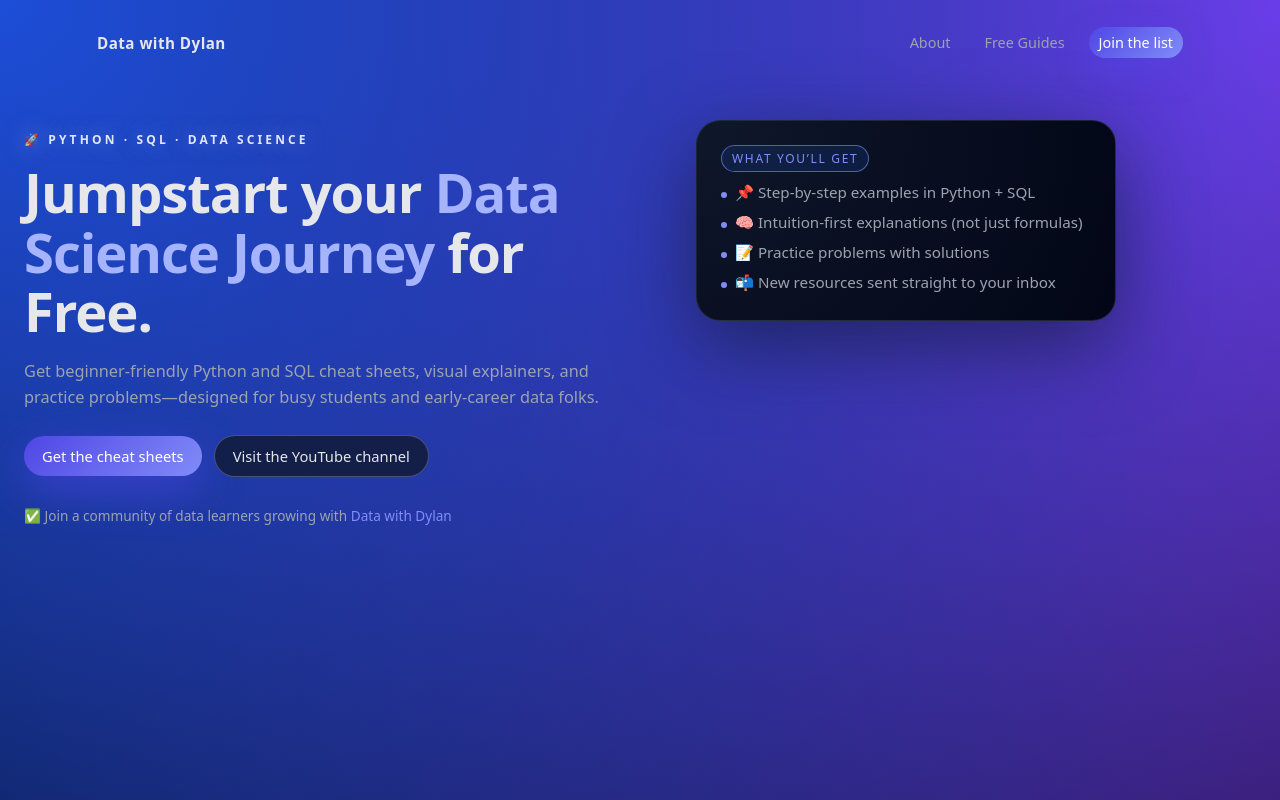
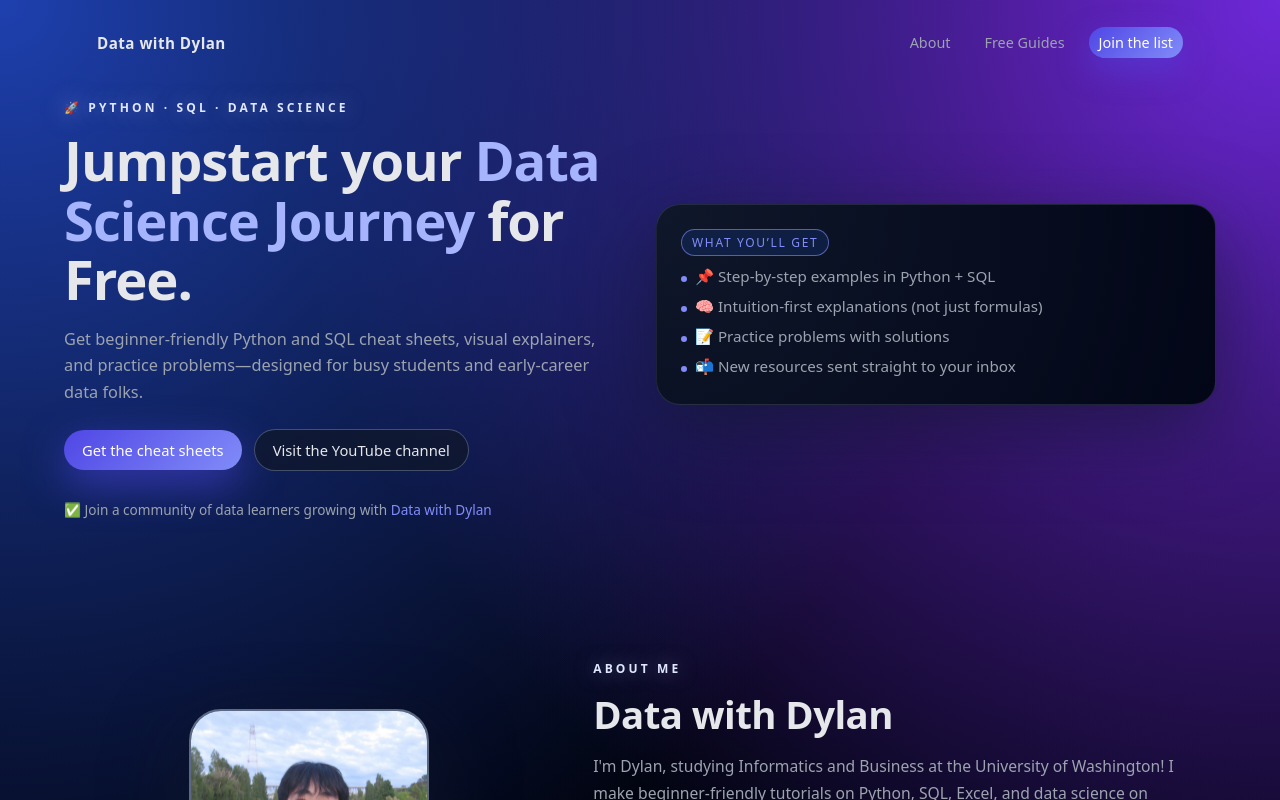
Before and after one commit to dylans0ng/data-with-dylan-landing, a React (Vite) app: page / in a window 1280 px wide. Shown: the top 800 px of the page. Built offline with nearby package versions, Linux system fonts and the light colour scheme; no server answers.

Commit message:
Fixed the zooming in and out spacing issues on desktop

```diff
--- a/src/App.css
+++ b/src/App.css
@@ -68,3 +68,39 @@
   box-shadow: 0 18px 60px rgba(15, 23, 42, 0.75);
   backdrop-filter: blur(18px);
 }
+
+/* Shared page container for major sections */
+.page-container {
+  width: 100%;
+  max-width: clamp(1200px, 92vw, 1280px);
+  margin: 0 auto;
+  padding-inline: clamp(18px, 6vw, 24px);
+  box-sizing: border-box;
+}
+
+/* Move horizontal padding responsibility from section to container while preserving vertical spacing */
+.section {
+  padding-left: 0;
+  padding-right: 0;
+}
+
+@media (min-width: 769px) {
+  .section {
+    padding-left: 0;
+    padding-right: 0;
+  }
+}
+
+/* Ensure Hero uses the shared container for layout */
+.section-hero .page-container {
+  display: grid;
+  grid-template-columns: minmax(0, 1fr);
+  gap: 32px;
+}
+
+@media (min-width: 769px) {
+  .section-hero .page-container {
+    grid-template-columns: repeat(2, minmax(0, 1fr));
+    align-items: start;
+  }
+}
--- a/src/App.tsx
+++ b/src/App.tsx
@@ -305,6 +305,7 @@ const App: React.FC = () => {
             heroRef.current = el;
           }}
         >
+          <div className="page-container">
             <div className="hero-content">
               <p className="eyebrow">🚀 Python · SQL · Data Science</p>
               <h1 className="hero-title">
@@ -358,6 +359,7 @@ const App: React.FC = () => {
                 <li>📬 New resources sent straight to your inbox</li>
               </ul>
             </div>
+          </div>
         </section>
 
         {/* ABOUT DYLAN */}
@@ -369,7 +371,8 @@ const App: React.FC = () => {
             aboutRef.current = el;
           }}
         >
-          <div className="section-inner about-grid">
+          <div className="page-container">
+            <div className="about-grid">
             <div className="about-photo-wrap">
               <img
                 src="/dylan-headshot.jpg"
@@ -396,6 +399,7 @@ const App: React.FC = () => {
               </p>
             </div>
             </div>
+          </div>
         </section>
 
         {/* GUIDES / OFFERS */}
@@ -407,7 +411,7 @@ const App: React.FC = () => {
             guidesRef.current = el;
           }}
         >
-          <div className="section-inner">
+          <div className="page-container">
             <p className="eyebrow">Free resources</p>
             <h2 className="section-title">
               Choose your starting point (or grab both)
@@ -484,7 +488,8 @@ const App: React.FC = () => {
             joinRef.current = el;
           }}
         >
-          <div className="section-inner join-inner">
+          <div className="page-container">
+            <div className="join-inner">
             <div>
               <p className="eyebrow">Join the newsletter</p>
               <h2 className="section-title">
@@ -608,6 +613,7 @@ const App: React.FC = () => {
               </p>
             </form>
             </div>
+          </div>
         </section>
       </main>
 
--- a/src/index.css
+++ b/src/index.css
@@ -16,6 +16,8 @@
   --radius-xl: 24px;
   --radius-full: 999px;
   --shadow-soft: 0 24px 80px rgba(15, 23, 42, 0.6);
+  /* Section spacing (vertical) — content-driven, not viewport-based */
+  --section-spacing: clamp(56px, 4rem, 96px);
 }
 
 *,
@@ -34,8 +36,9 @@ body {
     "Segoe UI", sans-serif;
   color: var(--text-main);
   background:
-    radial-gradient(circle at 0% 0%, #1d4ed8 0, transparent 45%),
-    radial-gradient(circle at 100% 0%, #7c3aed 0, transparent 45%),
+    /* Older, deeper indigo→violet glow */
+    radial-gradient(circle at 0% 0%, #1e40af 0, transparent 40%),
+    radial-gradient(circle at 100% 0%, #6d28d9 0, transparent 40%),
     radial-gradient(circle at 50% 120%, #0f172a 0, #020617 55%, #000 100%);
   width: 100%;
   overflow-y: auto;
@@ -95,13 +98,19 @@ body {
 
 @media (min-width: 769px) {
   .section {
-    min-height: 100svh;
-    padding: 96px 24px 80px;
+    /* Content-based spacing: avoid tying height to viewport */
+    min-height: auto;
+    padding-top: var(--section-spacing);
+    padding-bottom: var(--section-spacing);
+    /* Horizontal padding handled by .page-container */
+    padding-left: 0;
+    padding-right: 0;
   }
 
   .section-hero {
-    padding-top: 120px;
-    padding-bottom: 80px;
+    /* Slightly elevated spacing under fixed nav */
+    padding-top: calc(var(--section-spacing) + 24px);
+    padding-bottom: var(--section-spacing);
   }
 }
 
@@ -255,20 +264,17 @@ body {
 
 /* Desktop: side-by-side layout */
 @media (min-width: 769px) {
-  .section-hero {
-    flex-direction: row;
+  /* Layout handled by .page-container grid; keep text alignment */
+  .hero-content {
+    text-align: left;
     align-items: flex-start;
-  }
-
-  .hero-content {
-    flex: 1.1;
-    max-width: 640px;
-    padding-right: 24px;
+    padding-right: 0;
+    max-width: none;
   }
 
   .hero-card {
-    flex: 0.9;
-    max-width: 420px;
+    max-width: none;
+    align-self: center;
   }
 }
 
@@ -1251,3 +1257,30 @@ body {
     font-size: 0.72rem;
   }
 }
+
+/* Desktop-only: standardized vertical spacing across major sections */
+@media (min-width: 1024px) {
+  /* Base desktop section spacing */
+  .section {
+    padding-top: var(--section-spacing);
+    padding-bottom: var(--section-spacing);
+  }
+
+  /* Content-aware height for hero and about */
+  #hero.section,
+  #about.section {
+    min-height: auto;
+  }
+
+  /* Slight extra top padding for hero under fixed nav */
+  .section-hero {
+    padding-top: calc(var(--section-spacing) + 24px);
+    padding-bottom: var(--section-spacing);
+  }
+
+  /* Guardrail: avoid stacking bottom margins with section padding */
+  .section > :last-child,
+  .section-inner > :last-child {
+    margin-bottom: 0;
+  }
+}
```
Lines whose indentation alone changed are shown as unchanged.
